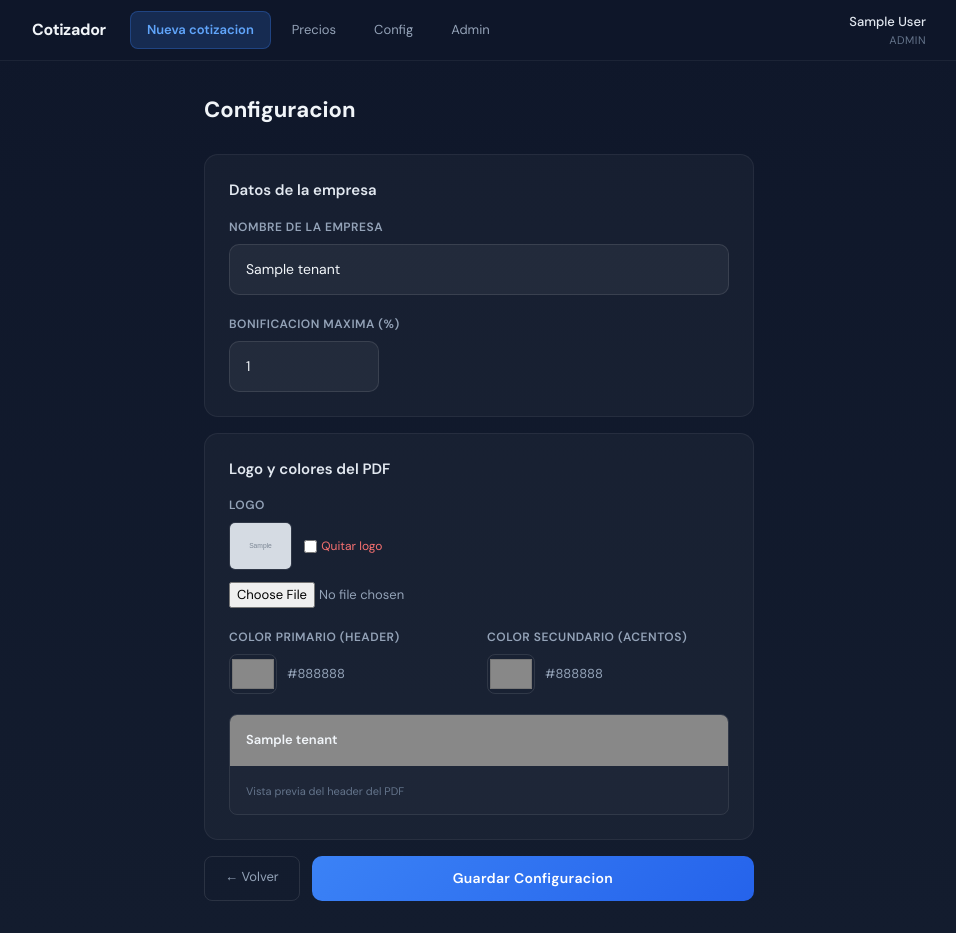
After one commit to luciaf17/cotizador, a Django app: page /tenant/configuracion/ in a window 1280 px wide. The commit adds this page. Shown: the whole page, without its empty margins (161-1117 px from the left). Run offline with Django 5.2, Linux system fonts and the light colour scheme; a user stored in the database is signed in; tables that the repository leaves empty hold one stand-in row (values such as "Sample post"); grey boxes marked "Sample" are stand-in pictures; some libraries are stand-ins or nearby versions.

Commit message:
feat: agregar logo y colores customizables al tenant para PDFs
Modelo Tenant:
- logo: ImageField (upload_to='tenants/logos/')
- color_primario: CharField (default '#0f172a') — header PDF
- color_secundario: CharField (default '#2563eb') — acentos PDF
- Migration 0002 aplicada

PDFs actualizados:
- cotizacion.html: usa tenant.color_primario para header y thead,
  tenant.color_secundario para accent-bar y total-box,
  tenant.logo.path para imagen en header (si existe)
- prearmados.html: idem

Panel de configuracion (/tenant/configuracion/):
- Editar nombre, bonif_max_porcentaje
- Subir/quitar logo con preview
- Color pickers para primario y secundario
- Preview en vivo del header del PDF
- Dark theme consistente

Infra:
- MEDIA_URL/MEDIA_ROOT configurados
- Serving de media en dev
- Link 'Config' en navbar
- Admin con fieldset de Marca

Co-Authored-By: Claude Opus 4.6 (1M context) <noreply@anthropic.com>

```diff
--- a/apps/tenants/admin.py
+++ b/apps/tenants/admin.py
@@ -5,7 +5,11 @@ from .models import Tenant
 
 @admin.register(Tenant)
 class TenantAdmin(admin.ModelAdmin):
-    list_display = ['nombre', 'slug', 'moneda', 'bonif_max_porcentaje', 'activo']
+    list_display = ['nombre', 'slug', 'moneda', 'bonif_max_porcentaje', 'color_primario', 'color_secundario', 'activo']
     list_filter = ['activo', 'moneda']
     search_fields = ['nombre', 'slug']
     prepopulated_fields = {'slug': ('nombre',)}
+    fieldsets = (
+        (None, {'fields': ('nombre', 'slug', 'moneda', 'bonif_max_porcentaje', 'activo')}),
+        ('Marca', {'fields': ('logo', 'color_primario', 'color_secundario')}),
+    )
--- a/apps/tenants/models.py
+++ b/apps/tenants/models.py
@@ -30,6 +30,19 @@ class Tenant(TimeStampedModel):
         verbose_name='Bonificación máxima (%)',
     )
     moneda = models.CharField(max_length=3, default='ARS')
+    logo = models.ImageField(
+        upload_to='tenants/logos/',
+        null=True, blank=True,
+        verbose_name='Logo',
+    )
+    color_primario = models.CharField(
+        max_length=7, default='#0f172a',
+        verbose_name='Color primario (header PDF)',
+    )
+    color_secundario = models.CharField(
+        max_length=7, default='#2563eb',
+        verbose_name='Color secundario (acentos PDF)',
+    )
     activo = models.BooleanField(default=True)
 
     class Meta:
--- /dev/null
+++ b/apps/tenants/urls.py
@@ -0,0 +1,7 @@
+from django.urls import path
+
+from . import views
+
+urlpatterns = [
+    path('configuracion/', views.configuracion, name='configuracion_tenant'),
+]
--- a/apps/tenants/views.py
+++ b/apps/tenants/views.py
@@ -1,3 +1,36 @@
-from django.shortcuts import render
+from django.contrib import messages
+from django.contrib.auth.decorators import login_required
+from django.shortcuts import redirect, render
 
-# Create your views here.
+from apps.tenants.models import Tenant
+
+
+def _get_tenant():
+    return Tenant.objects.filter(activo=True).first()
+
+
+@login_required
+def configuracion(request):
+    tenant = _get_tenant()
+    if not tenant:
+        return redirect('cotizacion_inicio')
+
+    if request.method == 'POST':
+        tenant.nombre = request.POST.get('nombre', tenant.nombre)
+        tenant.color_primario = request.POST.get('color_primario', tenant.color_primario)
+        tenant.color_secundario = request.POST.get('color_secundario', tenant.color_secundario)
+        tenant.bonif_max_porcentaje = request.POST.get('bonif_max_porcentaje', tenant.bonif_max_porcentaje)
+
+        if request.FILES.get('logo'):
+            tenant.logo = request.FILES['logo']
+
+        if request.POST.get('quitar_logo'):
+            tenant.logo = None
+
+        tenant.save()
+        messages.success(request, 'Configuracion actualizada.')
+        return redirect('configuracion_tenant')
+
+    return render(request, 'tenants/configuracion.html', {
+        'tenant': tenant,
+    })
--- a/config/settings/base.py
+++ b/config/settings/base.py
@@ -83,4 +83,7 @@ STATIC_URL = 'static/'
 STATICFILES_DIRS = [BASE_DIR / 'static']
 STATIC_ROOT = BASE_DIR / 'staticfiles'
 
+MEDIA_URL = 'media/'
+MEDIA_ROOT = BASE_DIR / 'media'
+
 DEFAULT_AUTO_FIELD = 'django.db.models.BigAutoField'
--- a/config/urls.py
+++ b/config/urls.py
@@ -4,12 +4,14 @@ from django.urls import include, path
 
 urlpatterns = [
     path('admin/', admin.site.urls),
+    path('tenant/', include('apps.tenants.urls')),
     path('precios/', include('apps.precios.urls')),
     path('', include('apps.cotizaciones.urls')),
 ]
 
 if settings.DEBUG:
     import debug_toolbar
+    from django.conf.urls.static import static
     urlpatterns = [
         path('__debug__/', include(debug_toolbar.urls)),
-    ] + urlpatterns
+    ] + urlpatterns + static(settings.MEDIA_URL, document_root=settings.MEDIA_ROOT)
--- a/templates/base.html
+++ b/templates/base.html
@@ -129,6 +129,9 @@
                     <a href="{% url 'panel_listas' %}" style="padding: 8px 16px; background: transparent; color: #94a3b8; border: 1px solid transparent; border-radius: 8px; font-size: 13px; text-decoration: none; display: flex; align-items: center; gap: 6px;">
                         Precios
                     </a>
+                    <a href="{% url 'configuracion_tenant' %}" style="padding: 8px 16px; background: transparent; color: #94a3b8; border: 1px solid transparent; border-radius: 8px; font-size: 13px; text-decoration: none; display: flex; align-items: center; gap: 6px;">
+                        Config
+                    </a>
                     <a href="{% url 'admin:index' %}" style="padding: 8px 16px; background: transparent; color: #94a3b8; border: 1px solid transparent; border-radius: 8px; font-size: 13px; text-decoration: none; display: flex; align-items: center; gap: 6px;">
                         Admin
                     </a>
--- /dev/null
+++ b/templates/tenants/configuracion.html
@@ -0,0 +1,93 @@
+{% extends "base.html" %}
+{% block title %}Configuracion — {{ tenant.nombre }}{% endblock %}
+
+{% block content %}
+<div style="max-width: 550px; margin: 0 auto;">
+    <h2 style="color: #f1f5f9; font-size: 22px; font-weight: 700; margin-bottom: 28px;">Configuracion</h2>
+
+    <form method="post" enctype="multipart/form-data">
+        {% csrf_token %}
+
+        <div class="card" style="padding: 24px; margin-bottom: 16px;">
+            <h3 style="color: #e2e8f0; font-size: 15px; font-weight: 600; margin: 0 0 16px;">Datos de la empresa</h3>
+            <div style="display: flex; flex-direction: column; gap: 20px;">
+                <div>
+                    <label class="label-dark">Nombre de la empresa</label>
+                    <input type="text" name="nombre" value="{{ tenant.nombre }}" class="input-dark">
+                </div>
+                <div>
+                    <label class="label-dark">Bonificacion maxima (%)</label>
+                    <input type="number" name="bonif_max_porcentaje" value="{{ tenant.bonif_max_porcentaje|stringformat:'g' }}"
+                           class="input-dark" step="0.5" min="0" max="100" style="width: 150px;">
+                </div>
+            </div>
+        </div>
+
+        <div class="card" style="padding: 24px; margin-bottom: 16px;">
+            <h3 style="color: #e2e8f0; font-size: 15px; font-weight: 600; margin: 0 0 16px;">Logo y colores del PDF</h3>
+            <div style="display: flex; flex-direction: column; gap: 20px;">
+                <div>
+                    <label class="label-dark">Logo</label>
+                    {% if tenant.logo %}
+                    <div style="margin-bottom: 12px; display: flex; align-items: center; gap: 12px;">
+                        <img src="{{ tenant.logo.url }}" style="height: 48px; border-radius: 6px; border: 1px solid rgba(255,255,255,0.1);" alt="Logo actual">
+                        <label style="color: #f87171; font-size: 12px; cursor: pointer; display: flex; align-items: center; gap: 4px;">
+                            <input type="checkbox" name="quitar_logo" value="1" style="accent-color: #f87171;">
+                            Quitar logo
+                        </label>
+                    </div>
+                    {% endif %}
+                    <input type="file" name="logo" accept="image/*"
+                           style="color: #94a3b8; font-size: 13px;">
+                </div>
+
+                <div style="display: grid; grid-template-columns: 1fr 1fr; gap: 16px;">
+                    <div>
+                        <label class="label-dark">Color primario (header)</label>
+                        <div style="display: flex; align-items: center; gap: 10px;">
+                            <input type="color" name="color_primario" value="{{ tenant.color_primario }}"
+                                   style="width: 48px; height: 40px; border: 1px solid rgba(255,255,255,0.1); border-radius: 8px; background: transparent; cursor: pointer;">
+                            <span style="color: #94a3b8; font-size: 13px;">{{ tenant.color_primario }}</span>
+                        </div>
+                    </div>
+                    <div>
+                        <label class="label-dark">Color secundario (acentos)</label>
+                        <div style="display: flex; align-items: center; gap: 10px;">
+                            <input type="color" name="color_secundario" value="{{ tenant.color_secundario }}"
+                                   style="width: 48px; height: 40px; border: 1px solid rgba(255,255,255,0.1); border-radius: 8px; background: transparent; cursor: pointer;">
+                            <span style="color: #94a3b8; font-size: 13px;">{{ tenant.color_secundario }}</span>
+                        </div>
+                    </div>
+                </div>
+
+                <!-- Preview -->
+                <div style="border-radius: 8px; overflow: hidden; border: 1px solid rgba(255,255,255,0.1);">
+                    <div id="preview-header" style="background: {{ tenant.color_primario }}; padding: 12px 16px;">
+                        <span style="color: #f1f5f9; font-size: 13px; font-weight: 600;">{{ tenant.nombre }}</span>
+                    </div>
+                    <div id="preview-accent" style="height: 3px; background: {{ tenant.color_secundario }};"></div>
+                    <div style="padding: 12px 16px; background: rgba(255,255,255,0.02);">
+                        <span style="color: #64748b; font-size: 11px;">Vista previa del header del PDF</span>
+                    </div>
+                </div>
+            </div>
+        </div>
+
+        <div style="display: flex; gap: 12px;">
+            <a href="{% url 'cotizacion_inicio' %}" class="btn-secondary" style="text-decoration: none;">&larr; Volver</a>
+            <button type="submit" class="btn-primary" style="flex: 1;">Guardar Configuracion</button>
+        </div>
+    </form>
+</div>
+
+<script>
+document.querySelector('[name="color_primario"]').addEventListener('input', function(e) {
+    document.getElementById('preview-header').style.background = e.target.value;
+    e.target.nextElementSibling.textContent = e.target.value;
+});
+document.querySelector('[name="color_secundario"]').addEventListener('input', function(e) {
+    document.getElementById('preview-accent').style.background = e.target.value;
+    e.target.nextElementSibling.textContent = e.target.value;
+});
+</script>
+{% endblock %}
```
Also changed, not shown: templates/pdf/cotizacion.html (+8 -5 lines), templates/pdf/prearmados.html (+7 -3 lines), apps/tenants/migrations/0002_tenant_color_primario_tenant_color_secundario_and_more.py (added).
